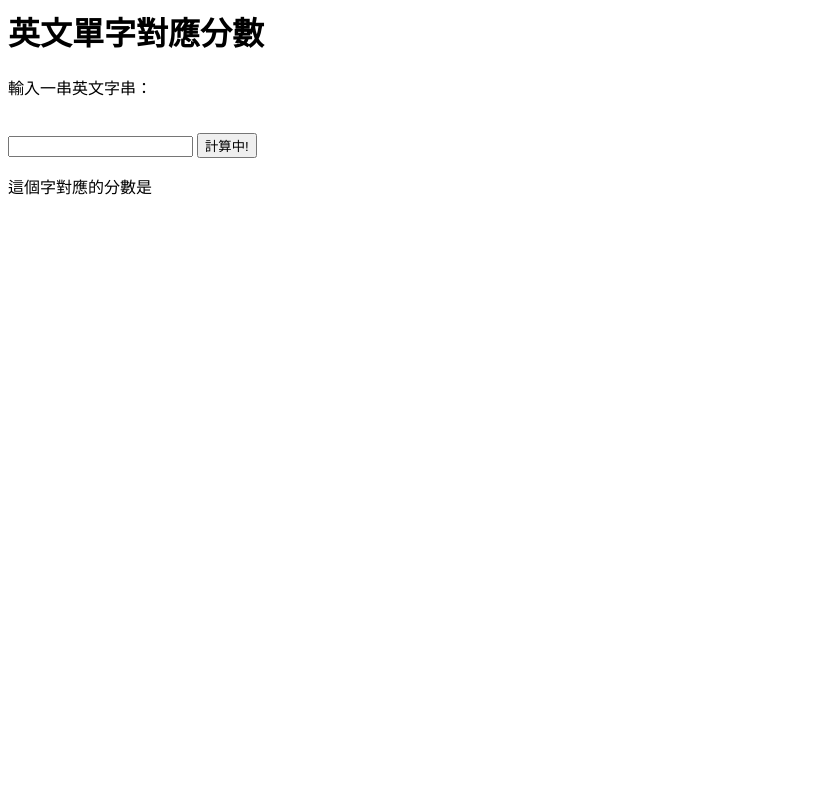
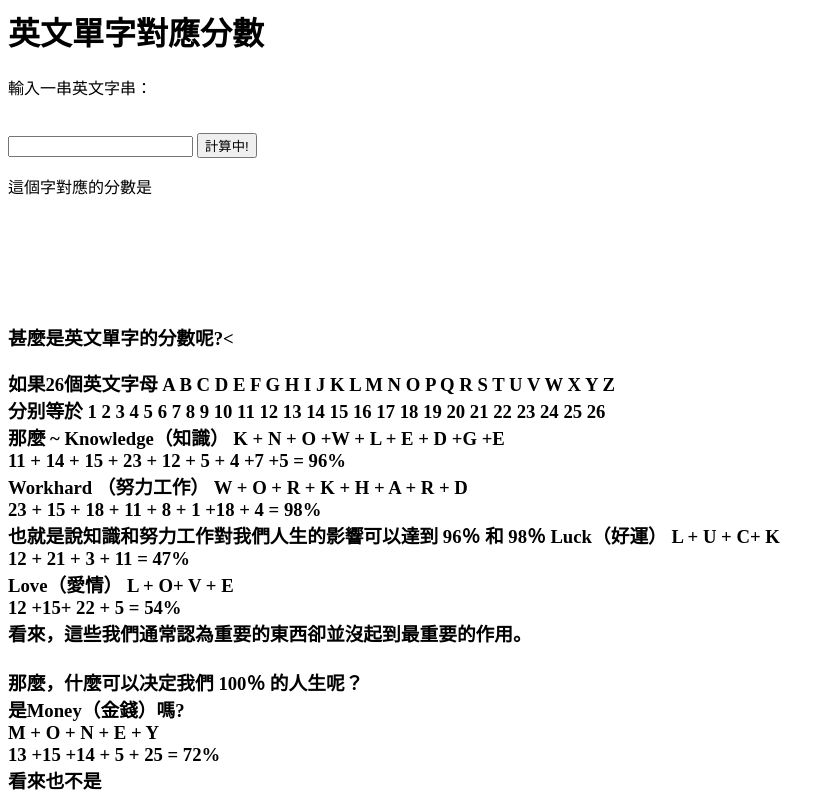
Before and after one commit to theJ2C3/score_of_words, a plain HTML site: page index.html in a window 1280 px wide. Shown: the top 796 px of the page, without its empty margins (0-833 px from the left). Drawn offline with Linux system fonts and the light colour scheme.

Commit message:
Update index.html
增加了文字敘述

```diff
--- a/index.html
+++ b/index.html
@@ -43,8 +43,12 @@ document.getElementById('myBtn').click()" >
 <output for="roundedNumber" name="finalAmount" id="output1"></output>
 </div>
 
-
-<!--
+<br>
+<br>
+<br>
+<br>
+<br>
+<h3> 甚麼是英文單字的分數呢?<
 <p>
 如果26個英文字母
 A B C D E F G H I J K L M N O P Q R S T U V W X Y Z <br>
@@ -90,4 +94,4 @@ N + T + H + U =63%<br>
 D+Y+U才50%<br>
 你知道代表什麼嗎？<br>
 大葉讀個兩輪就有100%了喔
-</p> -->
+</p>
```
